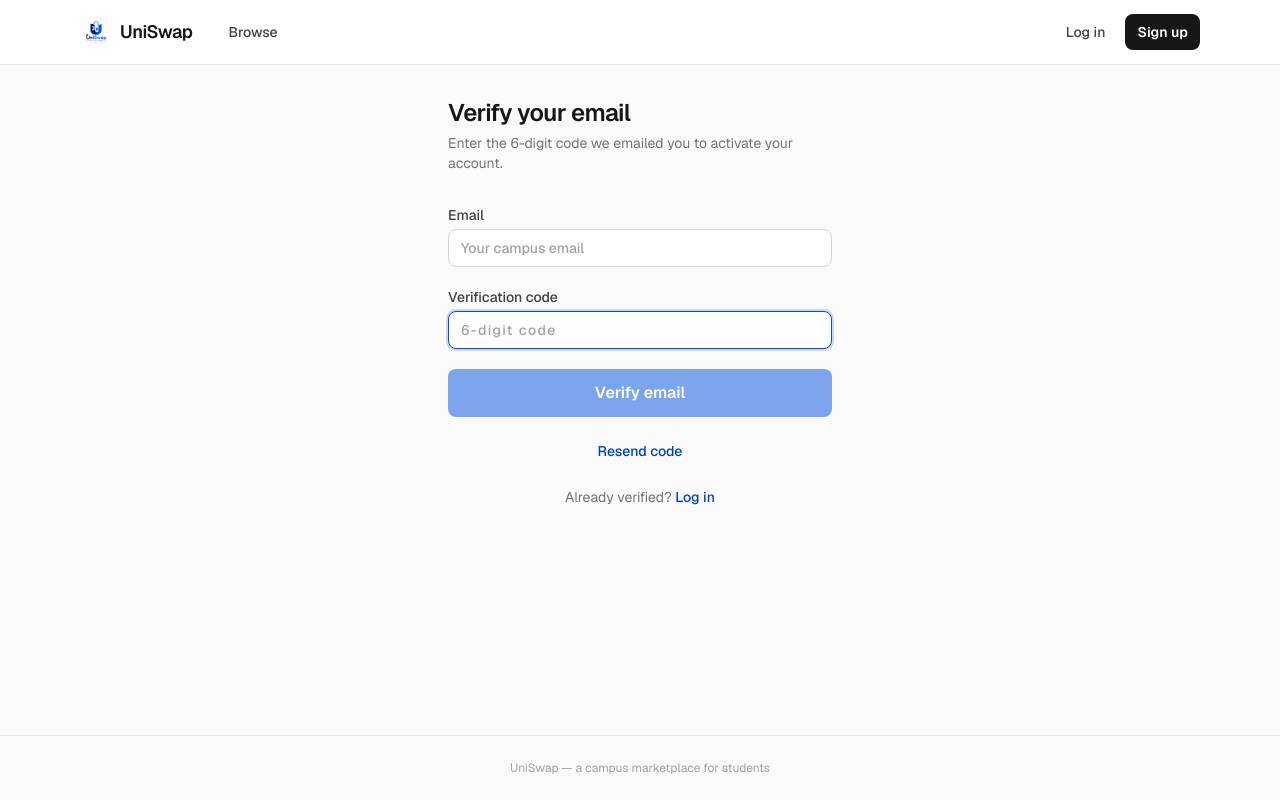
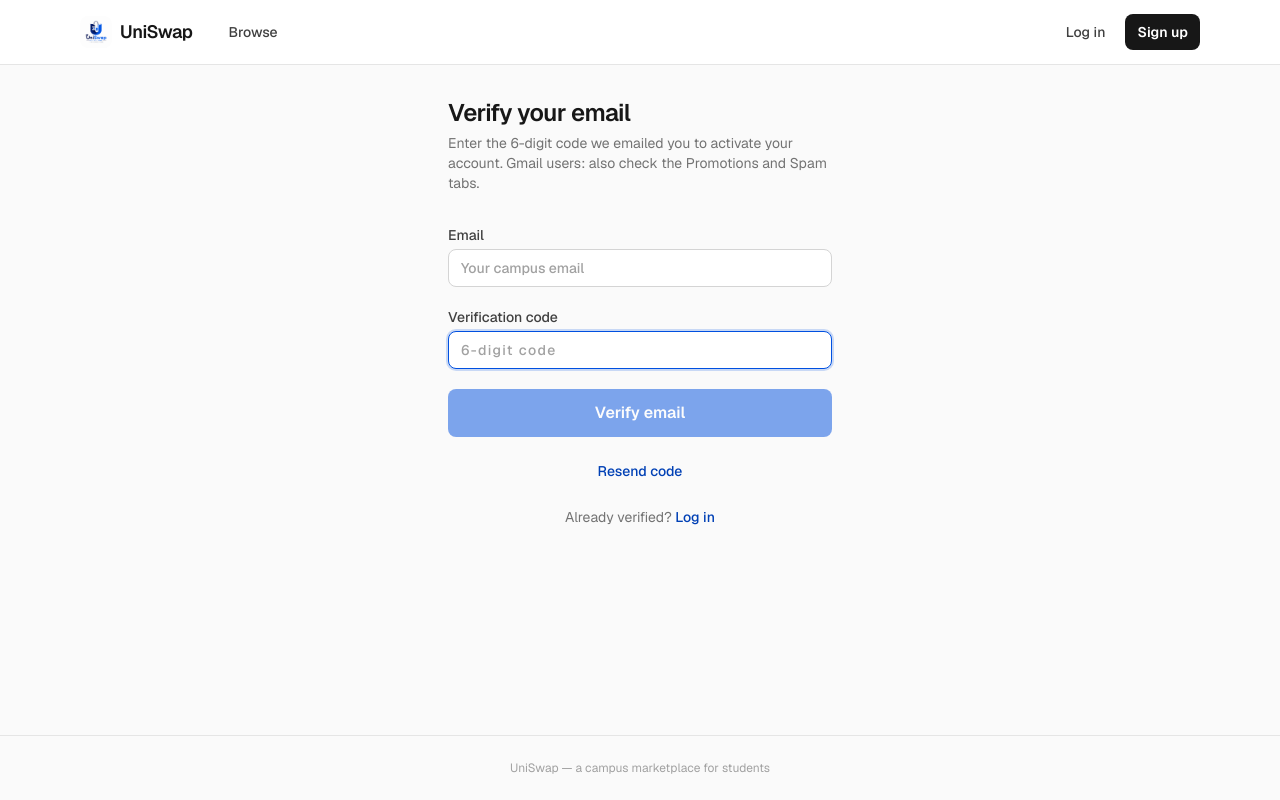
Before and after one commit to LayiCode/UniSwap-frontend, a Next.js app: page /verify-email in a window 1280 px wide. Built offline with nearby package versions, Linux system fonts and the light colour scheme.

Commit message:
Tell Gmail users to check Promotions/Spam for codes

```diff
--- a/src/components/ForgotPasswordForm.tsx
+++ b/src/components/ForgotPasswordForm.tsx
@@ -64,7 +64,7 @@ export default function ForgotPasswordForm() {
       </h1>
       <p className="mt-1 text-sm text-neutral-500">
         {codeSent
-          ? "Enter the reset code we emailed you, then set a new password."
+          ? "Enter the reset code we emailed you, then set a new password. Gmail users: also check the Promotions and Spam tabs."
           : "We&apos;ll email you a one-time code to reset it."}
       </p>
 
--- a/src/components/LoginForm.tsx
+++ b/src/components/LoginForm.tsx
@@ -189,7 +189,8 @@ export default function LoginForm() {
       ) : (
         <form onSubmit={verifyCode} className="mt-8 space-y-5">
           <p className="text-sm text-neutral-500">
-            We emailed a 6-digit code to <strong>{email.trim()}</strong>.
+            We emailed a 6-digit code to <strong>{email.trim()}</strong>. Gmail
+            users: also check the Promotions and Spam tabs.
           </p>
 
           <label className="block text-sm font-medium text-neutral-700">
--- a/src/components/VerifyEmailForm.tsx
+++ b/src/components/VerifyEmailForm.tsx
@@ -56,7 +56,8 @@ export default function VerifyEmailForm() {
         Verify your email
       </h1>
       <p className="mt-1 text-sm text-neutral-500">
-        Enter the 6-digit code we emailed you to activate your account.
+        Enter the 6-digit code we emailed you to activate your account. Gmail
+        users: also check the Promotions and Spam tabs.
       </p>
 
       <form onSubmit={handleSubmit} className="mt-8 space-y-5">
```
